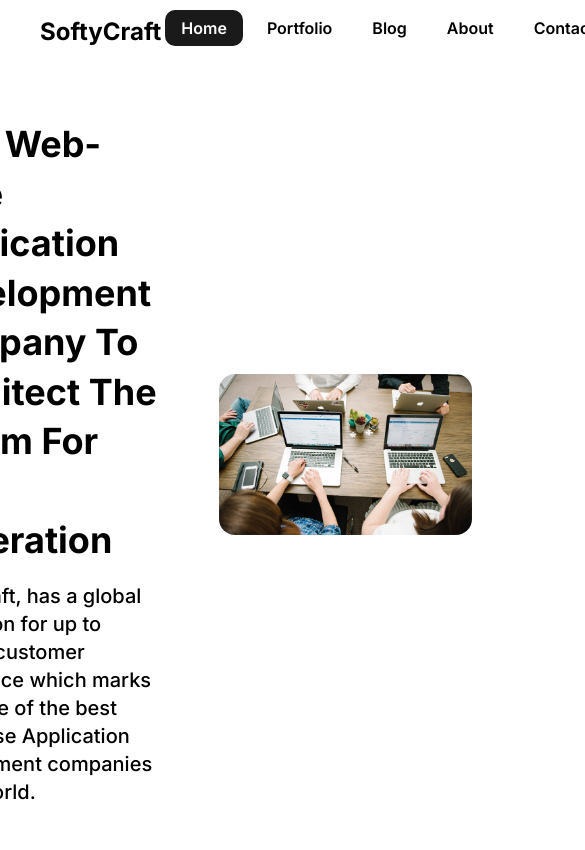
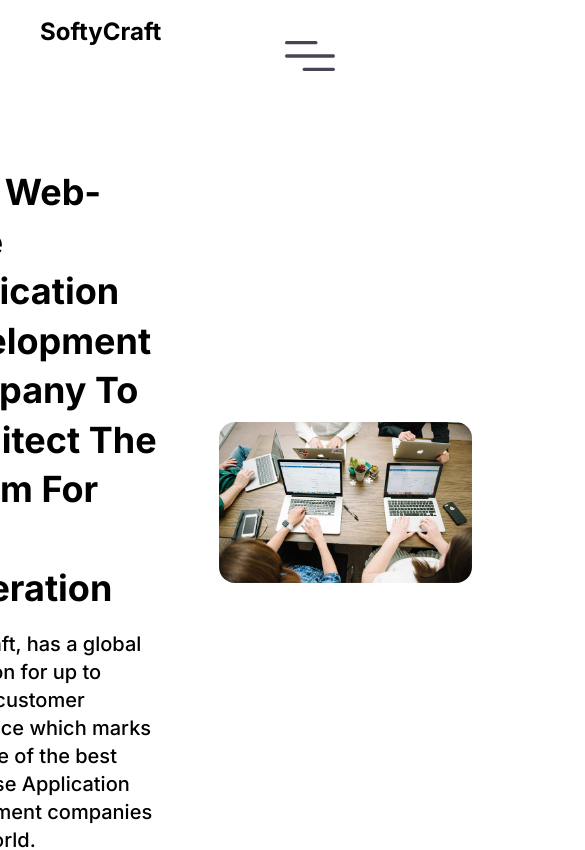
Before and after one commit to softycraft1/softycraftnext, a Next.js app: page / in a window 390 px wide. Shown: the top 850 px of the page, 585 px wide, since content can reach past the window. Built offline with nearby package versions, Linux system fonts and the light colour scheme.

Commit message:
'nav_updated'

```diff
--- a/src/components/Navbar/NavLink/NavLink.jsx
+++ b/src/components/Navbar/NavLink/NavLink.jsx
@@ -3,9 +3,15 @@
 import Link from "next/link";
 import { usePathname } from "next/navigation";
 import style from "./NavLink.module.css";
+import Image from "next/image";
+import { useState } from "react";
+
 
 function NavLink() {
   const pathname = usePathname();
+
+  const [open, setOpen] = useState(false);
+  console.log(open);
 
   const links = [
     {
@@ -41,18 +47,41 @@ function NavLink() {
   ];
   return (
     <div className="font-semibold">
+      <div className="cursor-pointer lg:hidden" onClick={() => setOpen((prev) => !prev)}>
+        <Image src="/burger-menu.svg" alt="Icon" width={80} height={80}  />
+      </div>
+
+      <div className="hidden lg:block">
         {links.map((link) => (
           <Link
             key={link.id}
             href={link.url}
-          className={`${
-            pathname === link.url && style.active
+            className={`${pathname === link.url && style.active
               } w-8 h-8 p-2 px-4 mx-1 hover:border-2 hover:border-none hover:rounded-[10px] hover:bg-[#f8b90c7a] hover:drop-shadow-md`}
           >
             {link.title}
           </Link>
         ))}
       </div>
+
+      {
+        open && (
+          <div className="flex flex-col w-[100px]">
+            {links.map((link) => (
+              <Link
+                key={link.id}
+                href={link.url}
+                className={`${pathname === link.url && style.active
+                  } w-8 h-8 p-2 px-4 mx-1 hover:border-2 hover:border-none hover:rounded-[10px] hover:bg-[#f8b90c7a] hover:drop-shadow-md`}
+              >
+                {link.title}
+              </Link>
+            ))}
+          </div>
+        )
+      }
+
+    </div>
   );
 }
 
--- a/src/components/Navbar/Navbar.jsx
+++ b/src/components/Navbar/Navbar.jsx
@@ -4,7 +4,7 @@ import NavLink from "./NavLink/NavLink";
 
 const Navbar = () => {
   return (
-    <div className="p-4 px-10 w-full m-auto sticky top-0 bg-[#ffffff7c]">
+    <div className="p-4 px-10 w-full m-auto sticky top-0 bg-inherit">
       <div className="flex justify-between ">
         <div className="">
           <h1 className="text-2xl font-bold">
```
Also changed, not shown: public/burger-menu.svg (added). Lines whose indentation alone changed are shown as unchanged.
